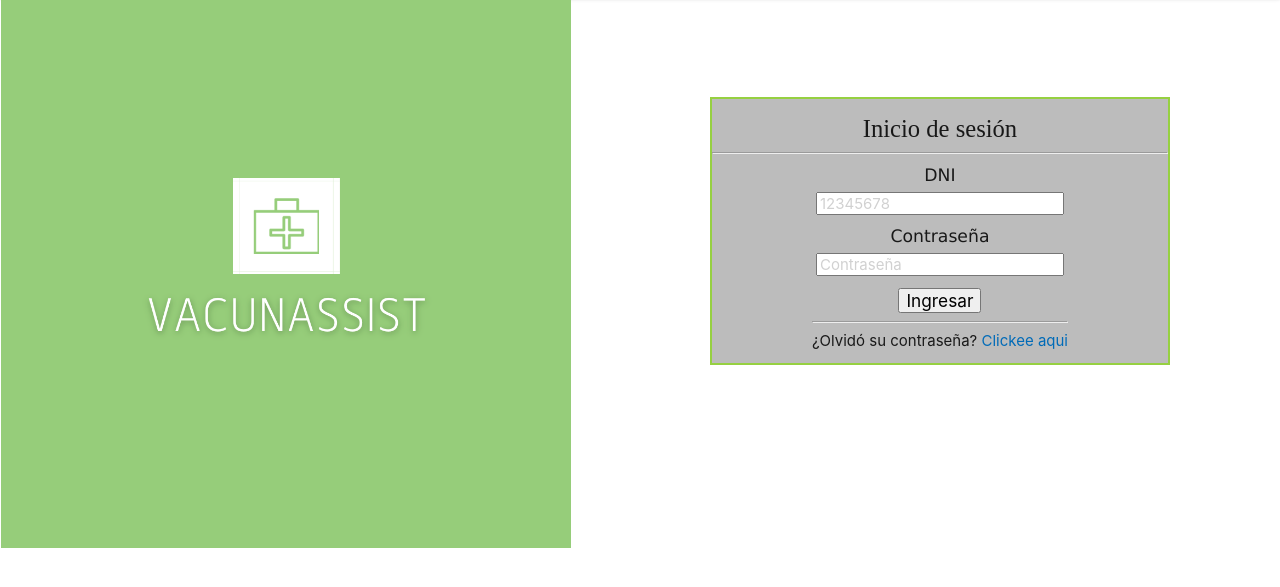
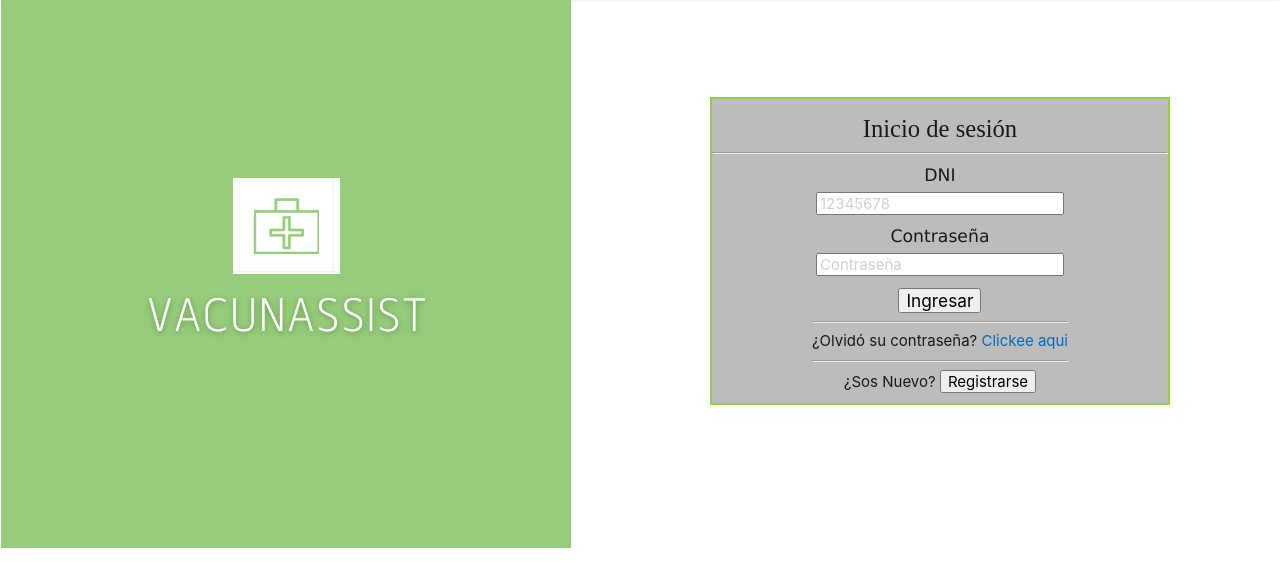
Before and after one commit to CrisDeveloperRepo1/vacunAssist, a Django app: page /login/ in a window 1280 px wide. Shown: the part 67-654 px from the top of the page. Run offline with Django 3.2, Linux system fonts and the light colour scheme.

Commit message:
opcion de registro

```diff
--- a/main/templates/main/inicio_de_sesión.html
+++ b/main/templates/main/inicio_de_sesión.html
@@ -71,6 +71,9 @@
            </a>
            <hr>
            <h7>¿Olvidó su contraseña? <a href='recuperar-contraseña/' style="color:#006BB8">Clickee aqui</a> </h7>
+           <hr>
+           <h7>¿Sos Nuevo? <a href='registro/'><input type='button' value='Registrarse'>
+            </a> </h7>
         </form> </div>
     </div>
   </body>
--- a/main/urls.py
+++ b/main/urls.py
@@ -4,7 +4,7 @@ app_name= 'main'
 
 urlpatterns = [
     path('', views.homepage,name= 'homepage'),
-    path('registro/', views.registro , name="registro"),
+    path('login/registro/', views.registro , name="registro"),
     path('login/', views.login, name= 'login' ),
     path('login/verificación/' , views.verificar, name= "validar"),
     path('inicio_admin/' , views.inicio_adm, name= "inicio_adm"),
```
